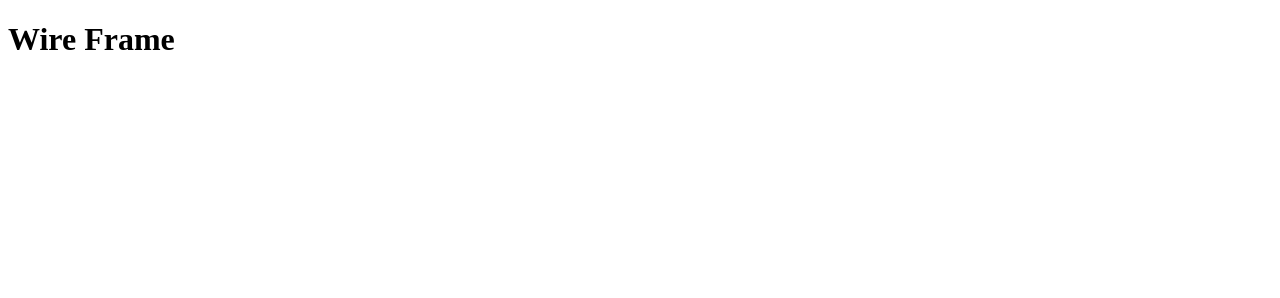
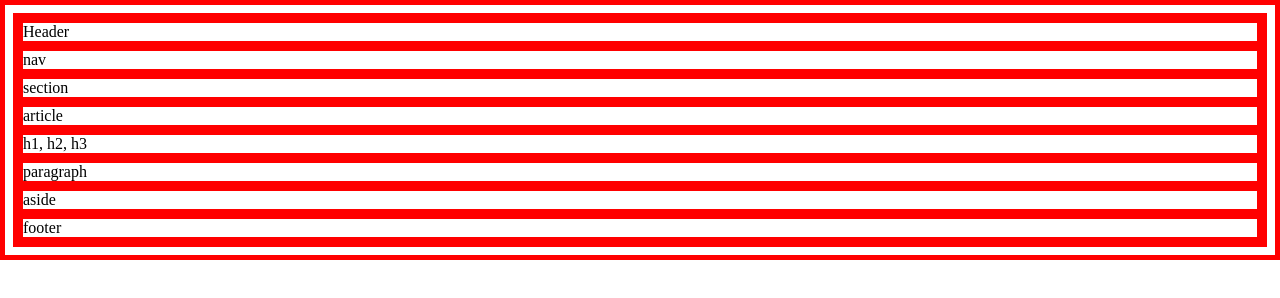
Before and after one commit to astevenson6/hw-wireframe, a plain HTML site: page index.html in a window 1280 px wide. Drawn offline with Linux system fonts and the light colour scheme.

Commit message:
basic layout with borders

```diff
--- a/index.html
+++ b/index.html
@@ -5,8 +5,17 @@
     <meta name="viewport" content="width=device-width, initial-scale=1.0">
     <meta http-equiv="X-UA-Compatible" content="ie=edge">
     <title>Wire Frame</title>
+
+    <link rel="stylesheet" href="style.css">
 </head>
 <body>
-    <h1>Wire Frame</h1>
+    <div class="header"> Header </div>
+    <div class="nav"> nav </div>
+    <div class="section"> section </div>
+        <div class="article"> article </div>
+        <div class="articlehead"> h1, h2, h3</div>
+        <div class="paragraph"> paragraph </div>
+    <div class="aside"> aside </div>
+    <div class="footer"> footer </div>
 </body>
 </html>
--- /dev/null
+++ b/style.css
@@ -0,0 +1,3 @@
+*{
+    border: 5px solid red;
+}
```
